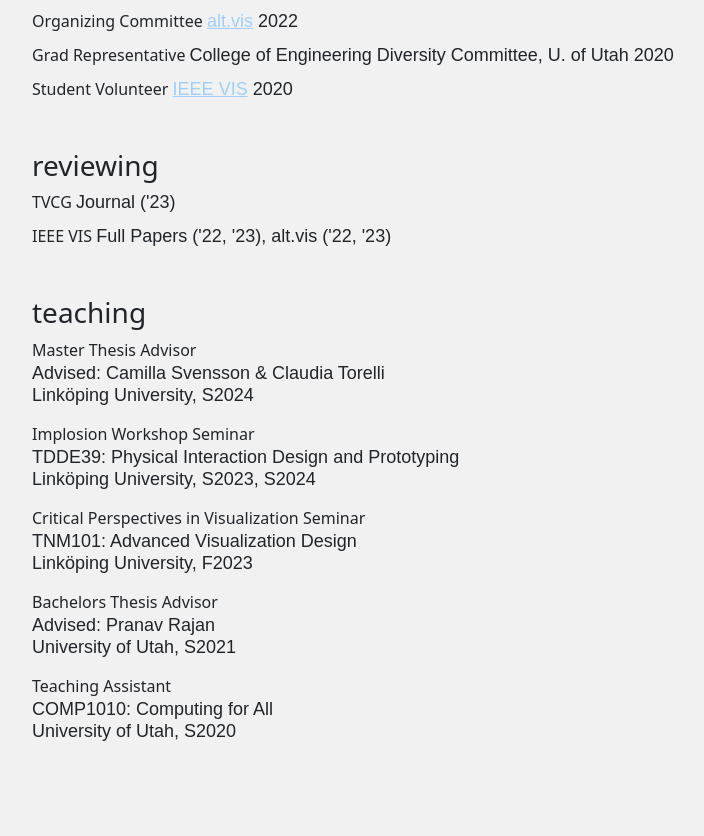
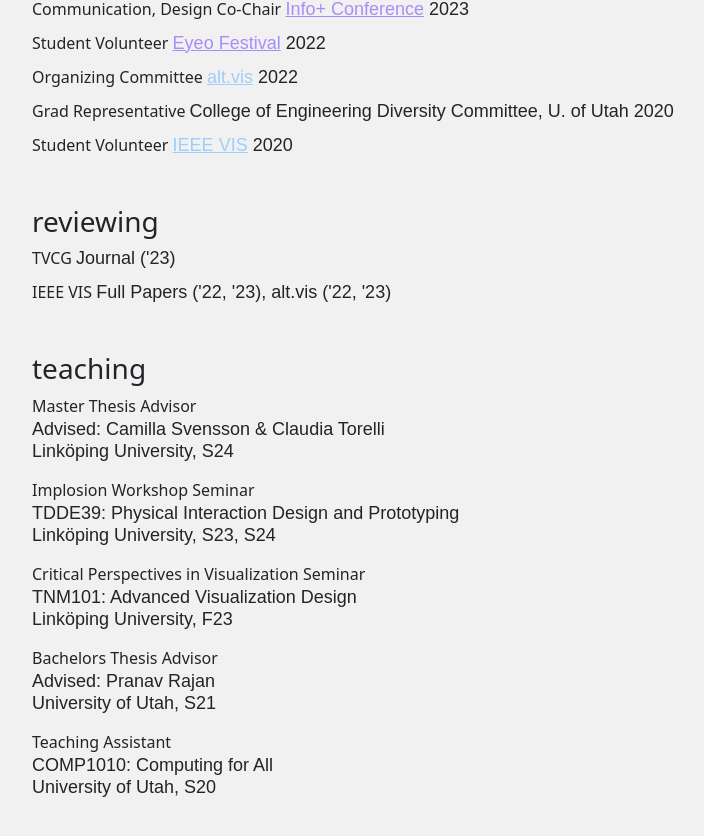
Before and after one commit to gotdairyya/gotdairyya.github.io, a Jekyll site: the page built from cv.md, in a window 1280 px wide and 900 px high, scrolled down 2675 px. Shown: the top 836 px of the window, without its empty margins (50-754 px from the left). Built offline with Jekyll 4.4.1, drawn with Linux system fonts in a browser that asks for light colours; some web fonts are replaced; some of the changed text lies outside the part shown.

```diff
--- a/_data/news.yml
+++ b/_data/news.yml
@@ -26,3 +26,8 @@
   news:
     Presenting <em>I Was Here. Digital Traces as Design Material</em> with Tobias Kauer at <a
     href="https://informationplusconference.com/2023/">Info+</a> in Edinburgh.
+- date: 2024-02-06
+  place: virtual
+  news:
+    Giving a workshop on <em>Feminist Data Visualization</em> as part of the Beautiful Data, <a
+    href="https://graphichunters.nl/">Graphic Hunters</a>, workshop series.
--- a/_data/talks.yml
+++ b/_data/talks.yml
@@ -24,3 +24,8 @@
   year: Nov 2023
   date: 11-2023
   country: UK
+- title: Feminist Data Visualization
+  organization: Beautiful Data @ Graphic Hunters
+  country: virtual
+  year: Feb 2024
+  date: 2-2024
--- a/_data/teaching.yml
+++ b/_data/teaching.yml
@@ -1,25 +1,25 @@
 - school: University of Utah
   course: "COMP1010: Computing for All"
   year: 2020
-  semester: S2020
+  semester: S20
   role: Teaching Assistant
 - school: University of Utah
   course: "Advised: Pranav Rajan"
   year: 2021
-  semester: S2021
+  semester: S21
   role: Bachelors Thesis Advisor
 - school: Linköping University
   course: "TDDE39: Physical Interaction Design and Prototyping"
   year: 2024
-  semester: S2023, S2024
+  semester: S23, S24
   role: Implosion Workshop Seminar
 - school: Linköping University
   course: "TNM101: Advanced Visualization Design"
   year: 2023
-  semester: F2023
+  semester: F23
   role: Critical Perspectives in Visualization Seminar
 - school: Linköping University
   course: "Advised: Camilla Svensson & Claudia Torelli"
   year: 2024
-  semester: S2024
+  semester: S24
   role: Master Thesis Advisor
```
Also changed, not shown: 1 other file.
